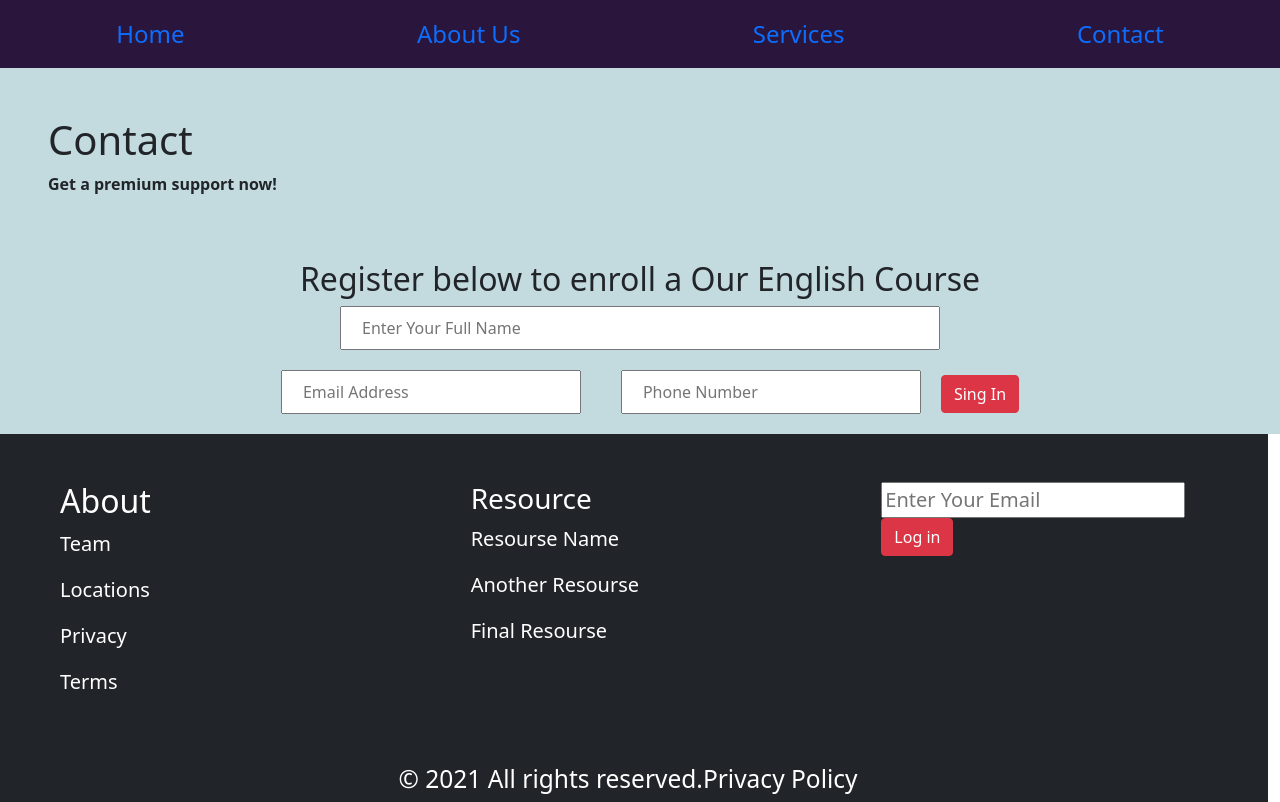
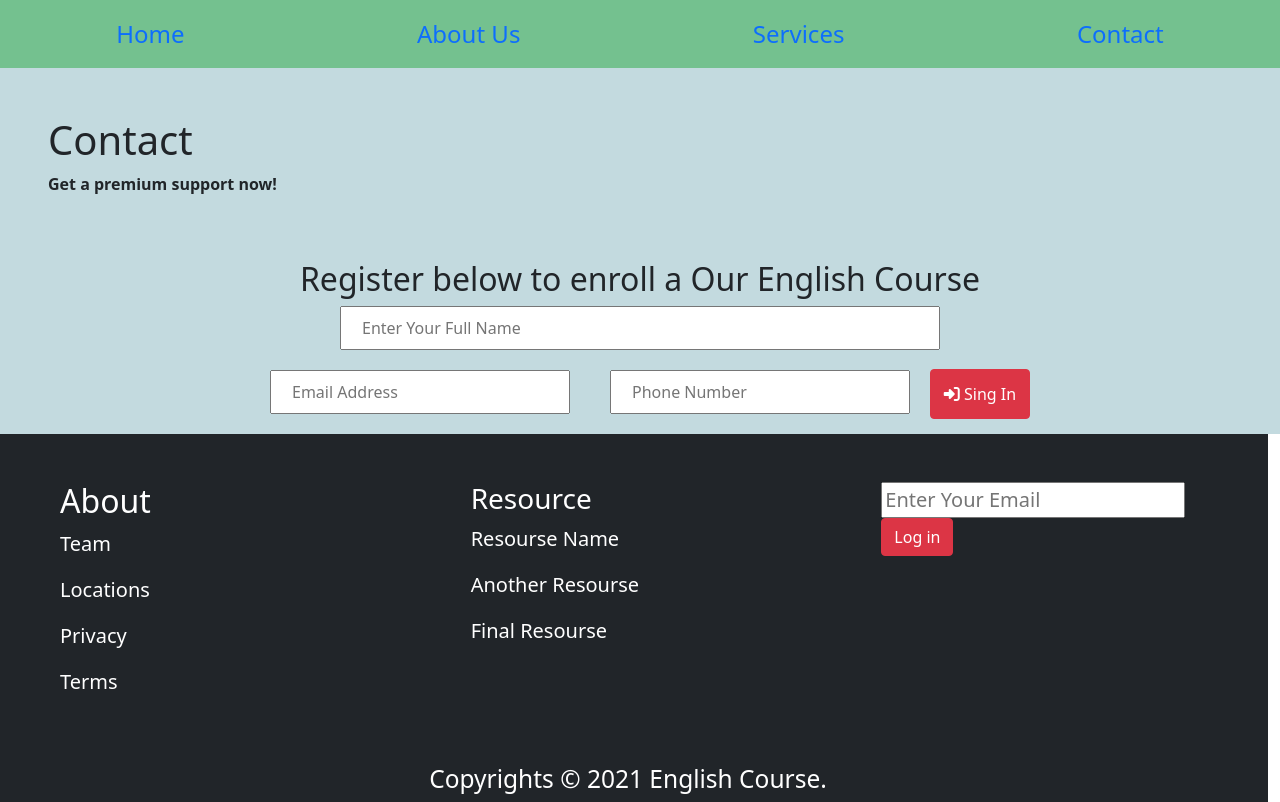
Before and after one commit to siam3371/education-english, a React (Create React App) app: page /contact in a window 1280 px wide. Built offline with nearby package versions, Linux system fonts and the light colour scheme.

Commit message:
first commmit

```diff
--- a/public/index.html
+++ b/public/index.html
@@ -39,5 +39,10 @@
       To begin the development, run `npm start` or `yarn start`.
       To create a production bundle, use `npm run build` or `yarn build`.
     -->
+    <!-- font awsome link -->
+    <script
+      src="https://kit.fontawesome.com/e9b32d0845.js"
+      crossorigin="anonymous"
+    ></script>
   </body>
 </html>
--- a/src/components/About/About.js
+++ b/src/components/About/About.js
@@ -4,7 +4,7 @@ const About = () => {
     return (
         <div>
             {/* about header part */}
-         <div className="fw-bold fs-4 text-center about-header bg-danger p-5 " >
+         <div className="fw-bold fs-4 text-center about-header p-5 " >
          <h1>About</h1>
                 <p>Duis aute irure dolor in reprehenderit in voluptate velit esse cillum dolore eu fugiat nulla pariatur. Duis aute irure dolor in reprehenderit.</p>
          </div>
--- a/src/components/About/about.css
+++ b/src/components/About/about.css
@@ -1,5 +1,5 @@
 .about-header {
-  background-color: aliceblue;
+  background-color: #475159;
 }
 .btn-regular {
   color: white;
--- a/src/components/Contact/Contact.css
+++ b/src/components/Contact/Contact.css
@@ -12,6 +12,10 @@
   padding: 20px;
   margin: 20px;
 }
+.regular-btn {
+  height: 50px;
+  width: 100px;
+}
 .regular-btn:hover {
   color: rgb(17, 59, 102);
   background-color: #c3dadf;
--- a/src/components/Contact/Contact.js
+++ b/src/components/Contact/Contact.js
@@ -1,16 +1,17 @@
  import React from 'react';
+  import './Contact.css'
  import './Contact.css'
- import './Contact.css'
+
 //  contact pages
  const Contact = () => {
 
      return (
-   <div>
-             <div className="contact p-5 fw-bolder">
+   <div className="contact">
+             <div className=" p-5 fw-bolder">
              <h1>Contact</h1>
              <p>Get a premium support now!</p>
           </div>
-          <div className="row contact">
+          <div className="row">
               <div className="col-lg-12 text-center">
                   <h2>Register below to enroll a Our English Course</h2>
                   <input className="input-sizing" type="text" placeholder="Enter Your Full Name" required />
@@ -18,7 +19,7 @@
                   <input className="input-sizing-new" type="text" placeholder="Email Address" required/>
                   <input className="input-sizing-new" type="text" placeholder="Phone Number" required />
                   {/* <input type="text" /> */}
-                  <button className="btn btn-danger regular-btn">Sing In</button>
+                  <button className="btn btn-danger regular-btn">  <i class="fas fa-sign-in-alt"></i>  Sing In</button>
                 </div>
           </div>
    </div>
--- a/src/components/Footer/Footer.js
+++ b/src/components/Footer/Footer.js
@@ -23,7 +23,9 @@ const Footer = () => {
                     {/* button click */}
                     <button className="btn btn-danger">Log in </button>
                      </div>
-                     <h3 className="text-center"><small>© 2021 All rights reserved.Privacy Policy</small></h3>
+                     <h3 className="text-center"><small>
+Copyrights © 2021 English Course.
+</small></h3>
             </div>
 
         </div>
--- a/src/components/Header/Header.css
+++ b/src/components/Header/Header.css
@@ -1,3 +1,3 @@
 .background-color {
-  background-color: #2a153d;
+  background-color: #74c18f;
 }
--- a/src/components/Services/Services.css
+++ b/src/components/Services/Services.css
@@ -1,6 +1,3 @@
 .bg-color {
   background-color: #997491;
 }
-.services-header {
-  background-color: #7974d4;
-}
--- a/src/components/Services/Services.js
+++ b/src/components/Services/Services.js
@@ -1,7 +1,7 @@
  import React, { useEffect, useState } from 'react';
  import './Services.css'
 import BooksServices from '../BooksServices/BooksServices';
-
+//  services section
  const Services = () => {
      const [books, setBooks] = useState([])
      useEffect(()=> {
@@ -11,8 +11,8 @@ import BooksServices from '../BooksServices/BooksServices';
      },[])
      return (
          <div className='row'>
-             <div className="fs-3 text-center services-header " >
-             <h1 className="">Here is Our all services</h1>
+             <div className="fs-3 text-center" >
+             <h1 >Here is Our all services</h1>
              <p>Collected Our Book</p>
              </div>
               <div className="col-lg-12 bg-color">
```
